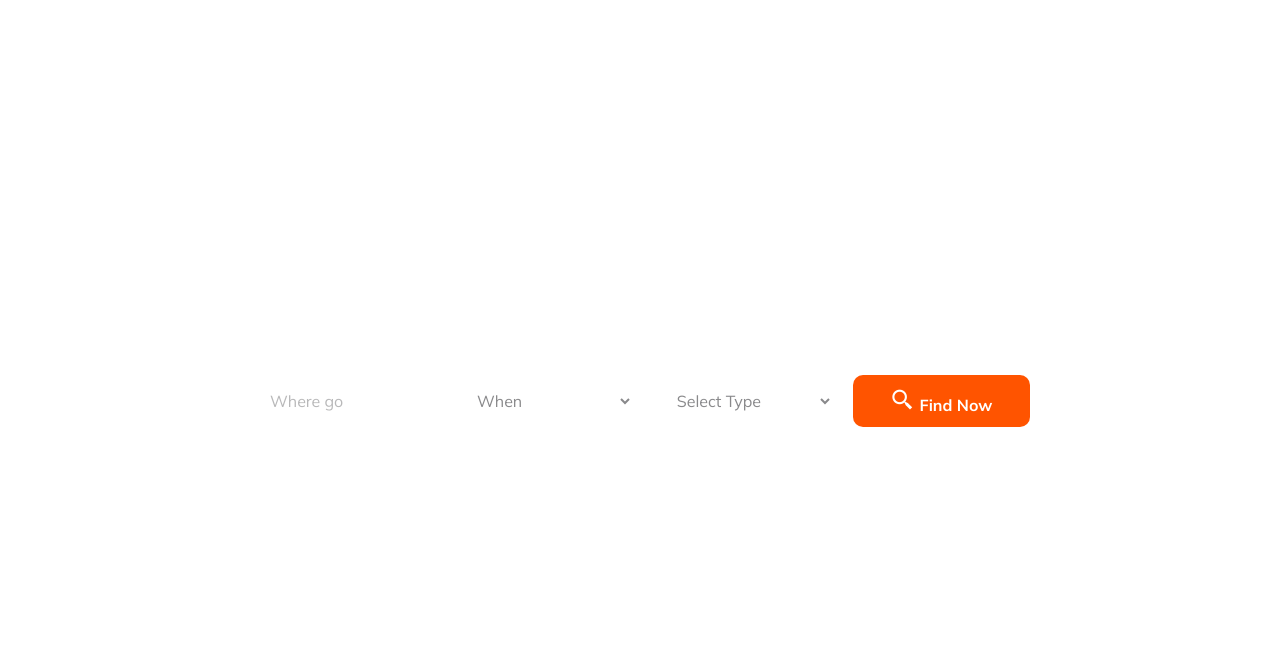
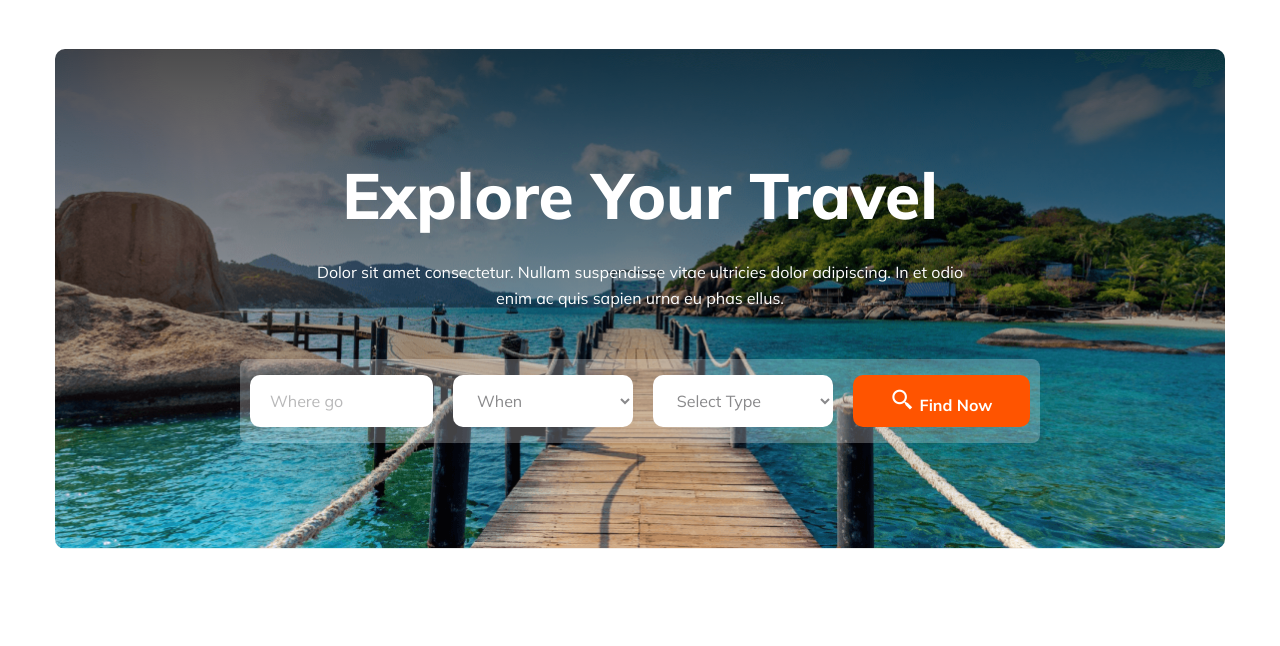
Before and after one commit to Sakibfy/B9-A2-Hero-Travel, a plain HTML site: page index.html in a window 1280 px wide. Shown: the part 118-764 px from the top of the page. Drawn offline with nearby package versions, Linux system fonts and the light colour scheme.

Commit message:
img path style

```diff
--- a/Style/style.css
+++ b/Style/style.css
@@ -61,8 +61,7 @@ color: #FF5400;
   height: 500px;
   margin: 0 auto;
   background-position: center;
-  /* background-image: linear-gradient(rgba(0,0,0,0.7), rgba(0,0,0,0.0)),  url(/Images//header1.png); */
-  background-image: url(/Images//header1.png);
+  background-image: linear-gradient(rgba(0,0,0,0.7), rgba(0,0,0,0.0)),  url(../Images/header1.png);
   background-repeat: no-repeat;
   background-size: cover;
   border-radius: 10px;
```
